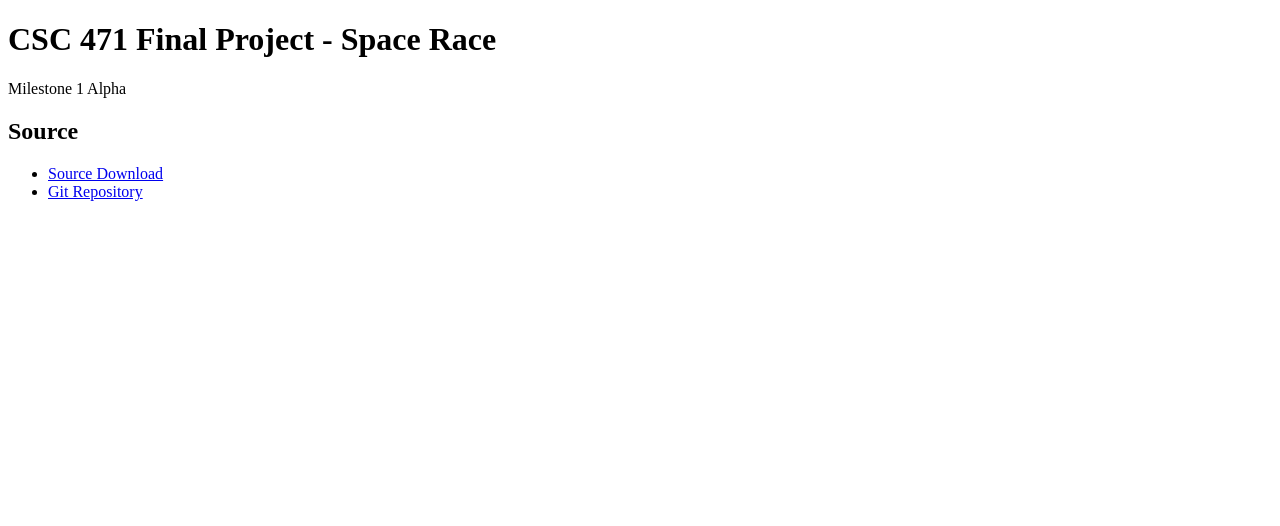
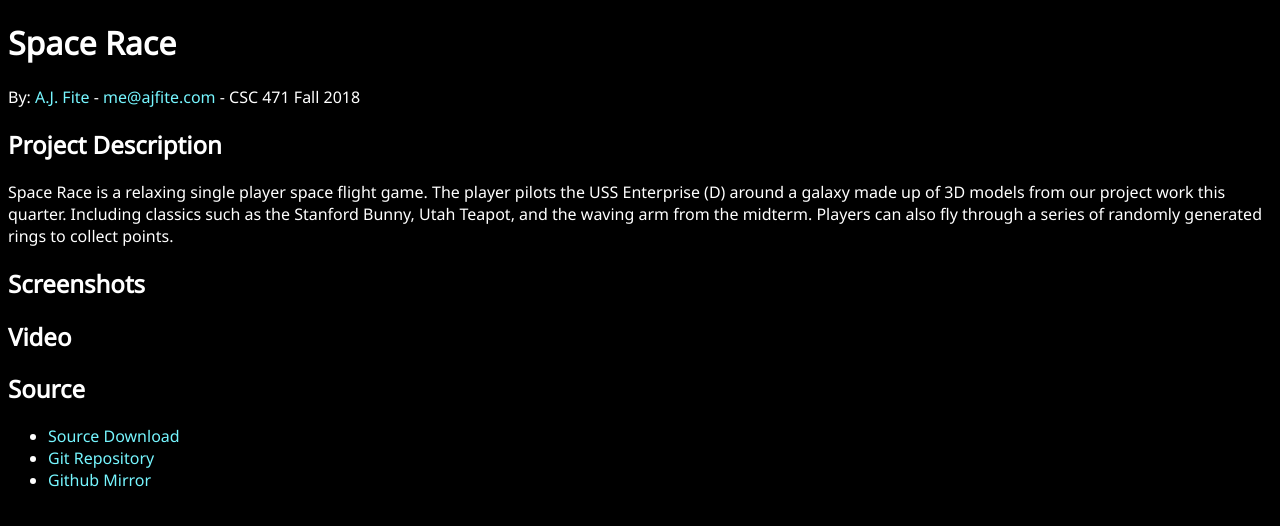
Before and after one commit to Goldman60/space-race, a plain HTML site: page ProjectSite/index.html in a window 1280 px wide. Drawn offline with Linux system fonts and the light colour scheme.

Commit message:
Work on project, add ring

```diff
--- a/ProjectSite/index.html
+++ b/ProjectSite/index.html
@@ -1,22 +1,49 @@
-<!doctype html>
+<!DOCTYPE html>
 
 <html lang="en">
 <head>
     <meta charset="utf-8">
 
     <title>AJ Fite | CSC 471 Final Project | Space Race</title>
-    <meta name="description" content="Space Race - CSC 471 Final Project">
+    <meta name="description" content="Space Race - Fall 2018 - CSC 471 Final Project">
     <meta name="author" content="A.J. Fite">
+
+    <style>
+      @import url('https://fonts.googleapis.com/css?family=Noto+Sans');
+
+      body, html {
+         background-color: black;
+         color: white;
+         font-family: 'Noto Sans', sans-serif;
+      }
+
+      a:link, a:visited {
+         color: #76F6FF;
+         text-decoration: none;
+      }
+
+      a:hover {
+         text-decoration: underline;
+      }
+    </style>
 </head>
 
 <body>
-    <h1>CSC 471 Final Project - Space Race</h1>
-    Milestone 1 Alpha
+    <h1>Space Race</h1>
+    <p>By: <a href="https://ajfite.com">A.J. Fite</a> - <a href="mailto:me@ajfite.com">me@ajfite.com</a> - CSC 471 Fall 2018</p>
+
+    <h2>Project Description</h2>
+    <p>Space Race is a relaxing single player space flight game.  The player pilots the USS Enterprise (D) around a galaxy made up of 3D models from our project work this quarter.  Including classics such as the Stanford Bunny, Utah Teapot, and the waving arm from the midterm.  Players can also fly through a series of randomly generated rings to collect points.</p>
+
+    <h2>Screenshots</h2>
+
+    <h2>Video</h2>
 
     <h2>Source</h2>
     <ul>
-        <li><a href="https://git.nclf.net/ajfite/csc-471-final-project/-/archive/master/csc-471-final-project-master.zip">Source Download</a></li>
+        <li><a href="AJFite-CSC471-Final.zip">Source Download</a></li>
         <li><a href="https://git.nclf.net/ajfite/csc-471-final-project">Git Repository</a></li>
+        <li><a href="https://github.com/Goldman60/space-race">Github Mirror</a></li>
     </ul>
 </body>
 </html>
```
Also changed, not shown: resources/ring.mtl (added), resources/ring.obj (added), 1 other file.
